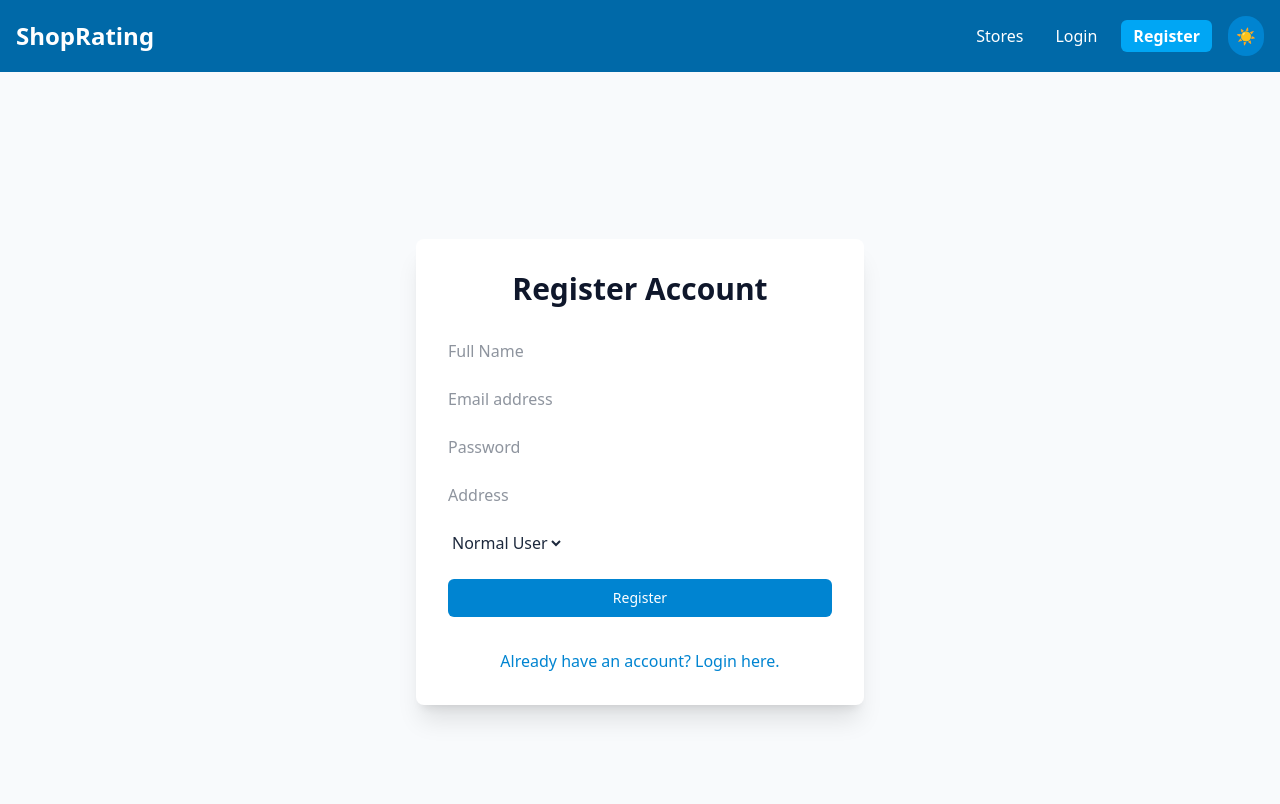
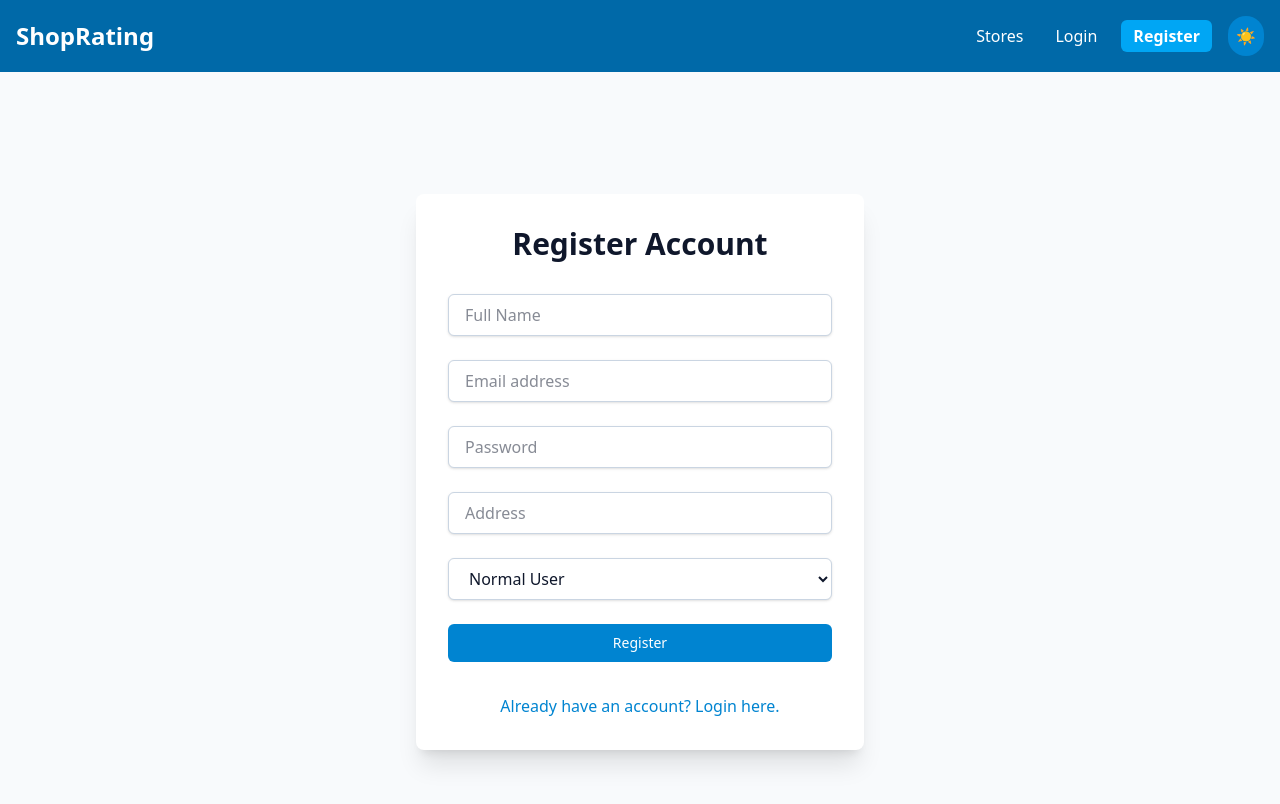
Before and after one commit to Bhanukiran889/store-rating-app, a React (Vite) app in the folder frontend/: page /register in a window 1280 px wide. Shown: the top 804 px of the page. Built offline with nearby package versions, Linux system fonts and the light colour scheme.

Commit message:
enhance the code

```diff
--- a/frontend/src/pages/Register.jsx
+++ b/frontend/src/pages/Register.jsx
@@ -1,6 +1,6 @@
 import React, { useState } from 'react';
 import { Link, useNavigate } from 'react-router-dom';
-import api from '../utils/api'; // Reusable Axios instance
+import api from '../utils/api';
 
 const Register = () => {
   const [formData, setFormData] = useState({
@@ -26,7 +26,7 @@ const Register = () => {
     try {
       const response = await api.post('/api/auth/register', formData);
       setMessage(response.data.message || 'Registration successful!');
-      navigate('/login'); // Redirect after success
+      navigate('/login');
     } catch (err) {
       console.error('Registration error:', err);
       setError(
@@ -50,7 +50,7 @@ const Register = () => {
               type="text"
               required
               placeholder="Full Name"
-              className="input-style"
+              className="w-full px-4 py-2 border border-slate-300 dark:border-slate-600 rounded-md shadow-sm text-slate-900 dark:text-white bg-white dark:bg-slate-700 focus:outline-none focus:ring-2 focus:ring-sky-500 focus:border-transparent"
               value={formData.name}
               onChange={handleChange}
             />
@@ -64,7 +64,7 @@ const Register = () => {
               autoComplete="email"
               required
               placeholder="Email address"
-              className="input-style"
+              className="w-full px-4 py-2 border border-slate-300 dark:border-slate-600 rounded-md shadow-sm text-slate-900 dark:text-white bg-white dark:bg-slate-700 focus:outline-none focus:ring-2 focus:ring-sky-500 focus:border-transparent"
               value={formData.email}
               onChange={handleChange}
             />
@@ -78,7 +78,7 @@ const Register = () => {
               autoComplete="new-password"
               required
               placeholder="Password"
-              className="input-style"
+              className="w-full px-4 py-2 border border-slate-300 dark:border-slate-600 rounded-md shadow-sm text-slate-900 dark:text-white bg-white dark:bg-slate-700 focus:outline-none focus:ring-2 focus:ring-sky-500 focus:border-transparent"
               value={formData.password}
               onChange={handleChange}
             />
@@ -91,7 +91,7 @@ const Register = () => {
               type="text"
               required
               placeholder="Address"
-              className="input-style"
+              className="w-full px-4 py-2 border border-slate-300 dark:border-slate-600 rounded-md shadow-sm text-slate-900 dark:text-white bg-white dark:bg-slate-700 focus:outline-none focus:ring-2 focus:ring-sky-500 focus:border-transparent"
               value={formData.address}
               onChange={handleChange}
             />
@@ -102,12 +102,13 @@ const Register = () => {
               id="role"
               name="role"
               required
-              className="input-style"
+              className="w-full px-4 py-2 border border-slate-300 dark:border-slate-600 rounded-md shadow-sm text-slate-900 dark:text-white bg-white dark:bg-slate-700 focus:outline-none focus:ring-2 focus:ring-sky-500 focus:border-transparent"
               value={formData.role}
               onChange={handleChange}
             >
               <option value="Normal User">Normal User</option>
               <option value="Store Owner">Store Owner</option>
+              <option value="System Administrator">System Administrator</option>
             </select>
           </div>
 
--- a/frontend/src/pages/StoreDetail.jsx
+++ b/frontend/src/pages/StoreDetail.jsx
@@ -23,6 +23,8 @@ const StoreDetail = () => {
   const chartInstance = useRef(null);
 
   const fetchStoreData = async () => {
+    console.log("ratings:", ratings);
+    console.log("sortOrder:", sortOrder);
     setLoading(true);
     setError("");
     try {
--- a/frontend/src/pages/UserDashboard.jsx
+++ b/frontend/src/pages/UserDashboard.jsx
@@ -16,8 +16,6 @@ const UserDashboard = () => {
   const API_BASE_URL = "https://store-rating-app-mysqlhost.up.railway.app";
 
   useEffect(() => {
-    console.log("User:", user.id);
-    console.log("Token:", token);
     if (!user || !token) return;
 
     if (user.role === "Store Owner") {
```
